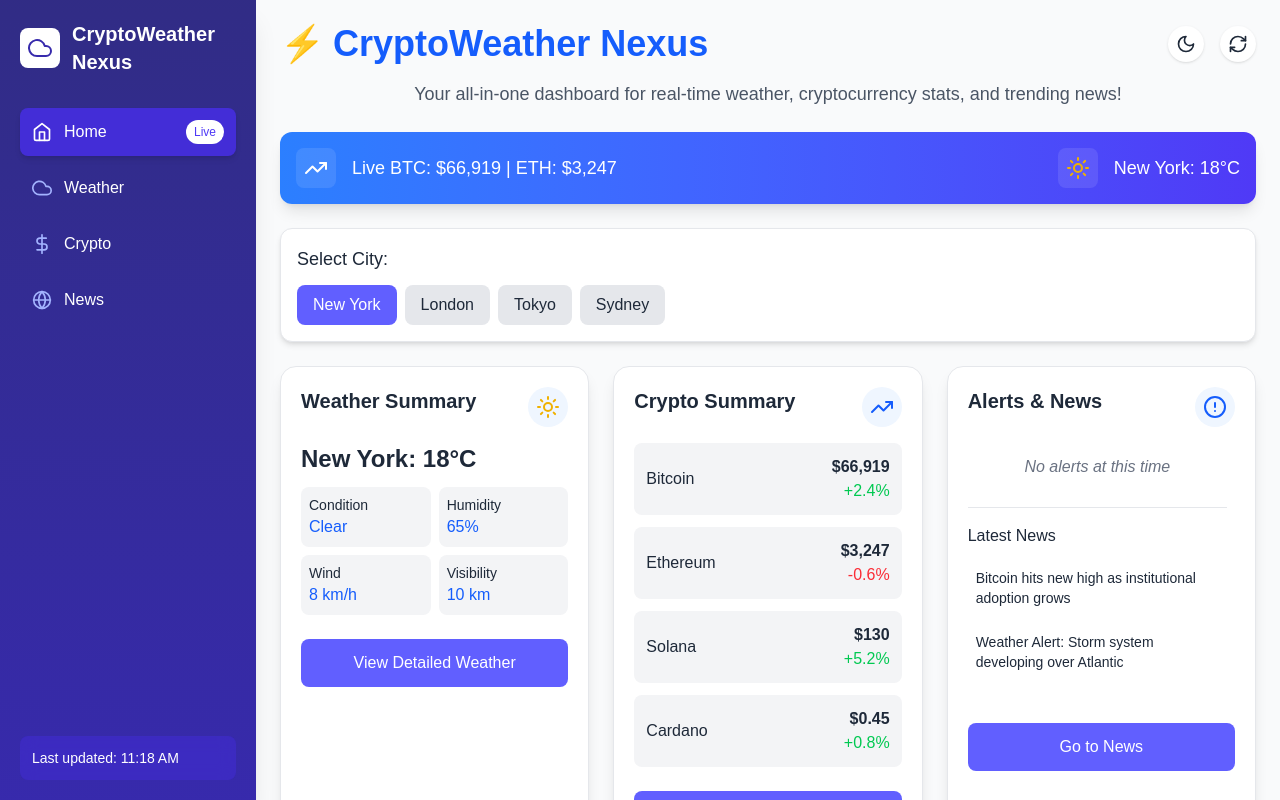
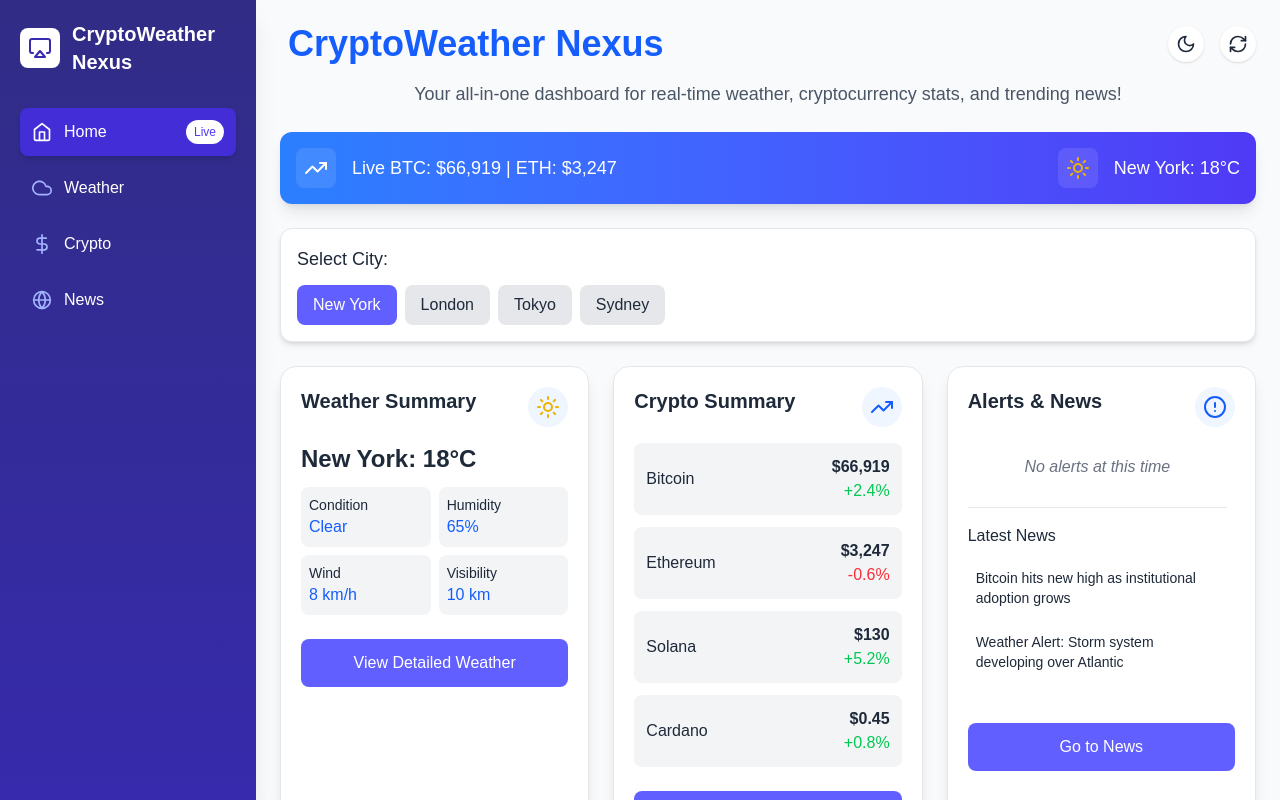
Before and after one commit to mounya519/CryptoWeatherNexus, a Next.js app: page / in a window 1280 px wide. Built offline with nearby package versions, Linux system fonts and the light colour scheme.

Commit message:
added light mode

```diff
--- a/src/app/components/navigation.tsx
+++ b/src/app/components/navigation.tsx
@@ -1,15 +1,16 @@
 "use client";
 
-import { useState, useEffect } from 'react';
+
 import Link from 'next/link';
 import { usePathname } from 'next/navigation';
-import { FiHome, FiCloud, FiDollarSign, FiGlobe,  } from 'react-icons/fi';
+import { FiHome, FiCloud, FiDollarSign, FiGlobe, FiAirplay  } from 'react-icons/fi';
+import { FaBuilding } from 'react-icons/fa';
 import { motion,  } from 'framer-motion';
 
 const Navigation = () => {
   const pathname = usePathname();
 
-  const [timeString, setTimeString] = useState('');
+
 
   // Function to check if a link is active
   // Function to check if a link is active
@@ -18,16 +19,7 @@ const isActive = (path: string) => {
   };
 
   // Update time every second
-  useEffect(() => {
-    const updateTime = () => {
-      setTimeString(new Date().toLocaleTimeString([], { hour: '2-digit', minute: '2-digit' }));
-    };
 
-    updateTime(); // Initial call
-    const interval = setInterval(updateTime, 1000);
-
-    return () => clearInterval(interval);
-  }, []);
 
   // Animation variants
   const sidebarVariants = {
@@ -78,7 +70,7 @@ const isActive = (path: string) => {
               whileHover={{ rotate: 360 }}
               transition={{ duration: 0.6 }}
             >
-              <FiCloud size={24} />
+              <FiAirplay   size={24} />
             </motion.div>
           </div>
           <h2 className="text-xl font-bold">CryptoWeather Nexus</h2>
@@ -136,12 +128,7 @@ const isActive = (path: string) => {
           animate={{ opacity: 1, y: 0 }}
           transition={{ delay: 0.7 }}
         >
-          <motion.div
-            className="p-3 bg-indigo-700/50 rounded-lg text-sm backdrop-blur-sm"
-            whileHover={{ backgroundColor: 'rgba(79, 70, 229, 0.7)' }}
-          >
-            <p>Last updated: {timeString}</p>
-          </motion.div>
+
         </motion.div>
       </motion.nav>
 
--- a/src/app/page.tsx
+++ b/src/app/page.tsx
@@ -175,9 +175,9 @@ export default function HomePage() {
       {/* Header with Theme Toggle */}
       <header className="flex flex-col md:flex-row md:justify-between md:items-center gap-4 mb-4">
         <h1 className={`text-3xl md:text-4xl font-bold ${themeClasses.accent} flex items-center`}>
-          <span className="mr-2">⚡</span> CryptoWeather Nexus
+          <span className="mr-2"></span> CryptoWeather Nexus
         </h1>
-        <div className="flex items-center gap-4">
+        <div className="flex justify-end items-center gap-4">
           <button
             onClick={toggleTheme}
             className={`p-2 rounded-full ${themeClasses.pillButton} transition-colors`}
```
